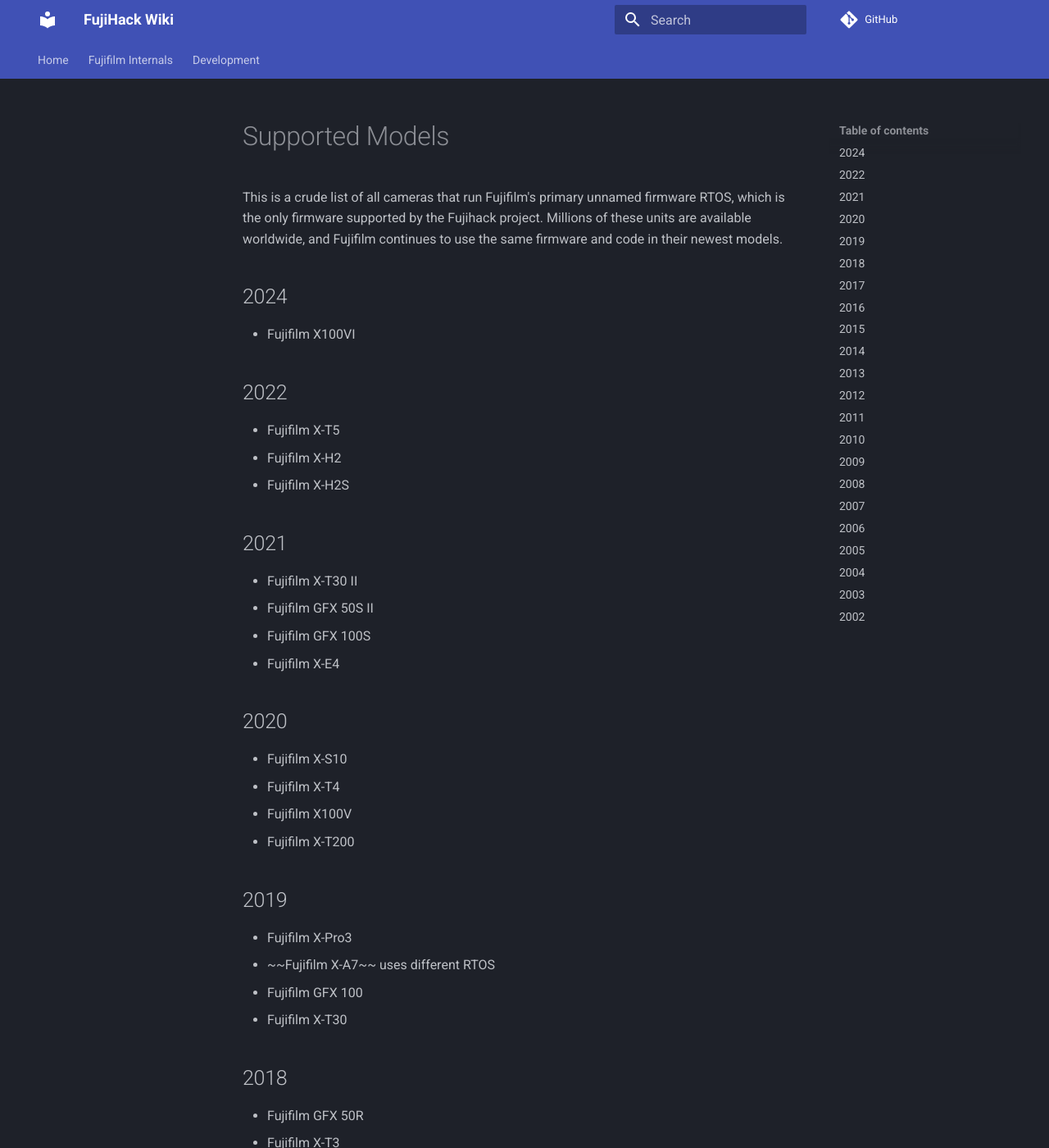
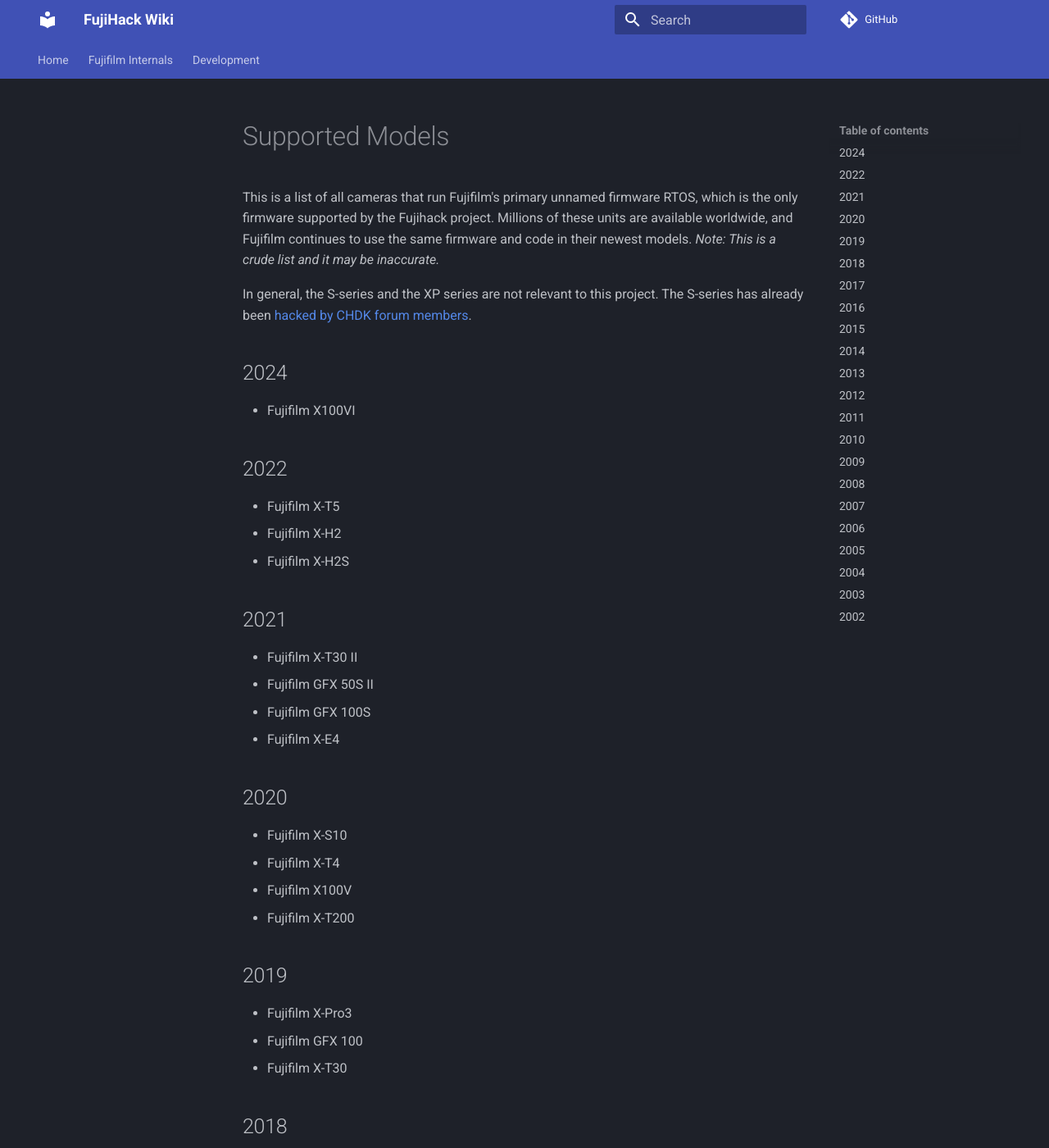
Before and after one commit to fujihack/wiki, an MkDocs documentation site: the page built from docs/supported.md, in a window 1280 px wide and 1400 px high. Shown: the whole window at 82% size. Built offline with MkDocs 1.6.1 and Material for MkDocs 9.7.7, drawn with Linux system fonts in a browser that asks for light colours; comment, search, counter and statistics services are not loaded; some of the changed text lies outside the part shown.

Commit message:
Update supported.md

```diff
--- a/docs/supported.md
+++ b/docs/supported.md
@@ -1,6 +1,9 @@
 # Supported Models
-This is a crude list of all cameras that run Fujifilm's primary unnamed firmware RTOS, which is the only firmware supported by the Fujihack project.
+This is a list of all cameras that run Fujifilm's primary unnamed firmware RTOS, which is the only firmware supported by the Fujihack project.
 Millions of these units are available worldwide, and Fujifilm continues to use the same firmware and code in their newest models.
+*Note: This is a crude list and it may be inaccurate.*
+
+In general, the S-series and the XP series are not relevant to this project. The S-series has already been [hacked by CHDK forum members](https://chdk.setepontos.com/index.php?topic=6484.0).
 
 ## 2024
 - Fujifilm X100VI
@@ -20,13 +23,11 @@
 - Fujifilm X-T200
 ## 2019
 - Fujifilm X-Pro3
-- ~~Fujifilm X-A7~~ uses different RTOS
 - Fujifilm GFX 100
 - Fujifilm X-T30
 ## 2018
 - Fujifilm GFX 50R
 - Fujifilm X-T3
-- Fujifilm XF10
 - Fujifilm X-T100
 - Fujifilm X-H1
 - Fujifilm X-A5
@@ -35,7 +36,6 @@
 - Fujifilm X-T20
 - Fujifilm X100F
 ## 2016
-- ~~Fujifilm X-A10~~ uses different RTOS
 - Fujifilm GFX 50S
 - Fujifilm X-A3
 - Fujifilm X-T2
@@ -69,7 +69,6 @@
 - Fujifilm FinePix F800EXR
 - Fujifilm X-Pro1
 - Fujifilm FinePix HS30EXR
-- Fujifilm FinePix XP50
 - Fujifilm FinePix F770EXR
 - Fujifilm FinePix JZ100
 - Fujifilm FinePix JX500
@@ -78,7 +77,6 @@
 - Fujifilm FinePix JX550
 - Fujifilm FinePix Z1000EXR
 - Fujifilm FinePix F660EXR
-- Fujifilm FinePix XP150
 - Fujifilm FinePix Z110
 - Fujifilm FinePix JZ200
 ## 2011
```
